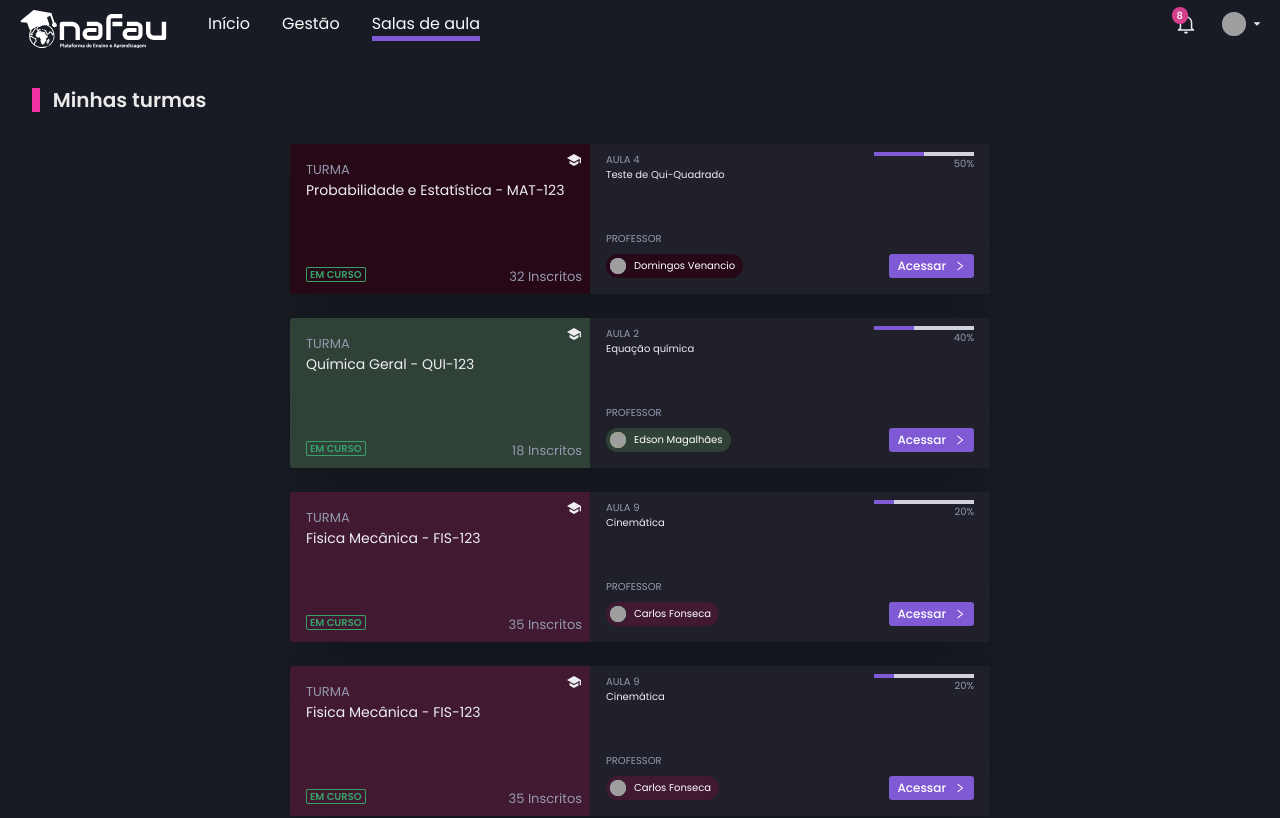
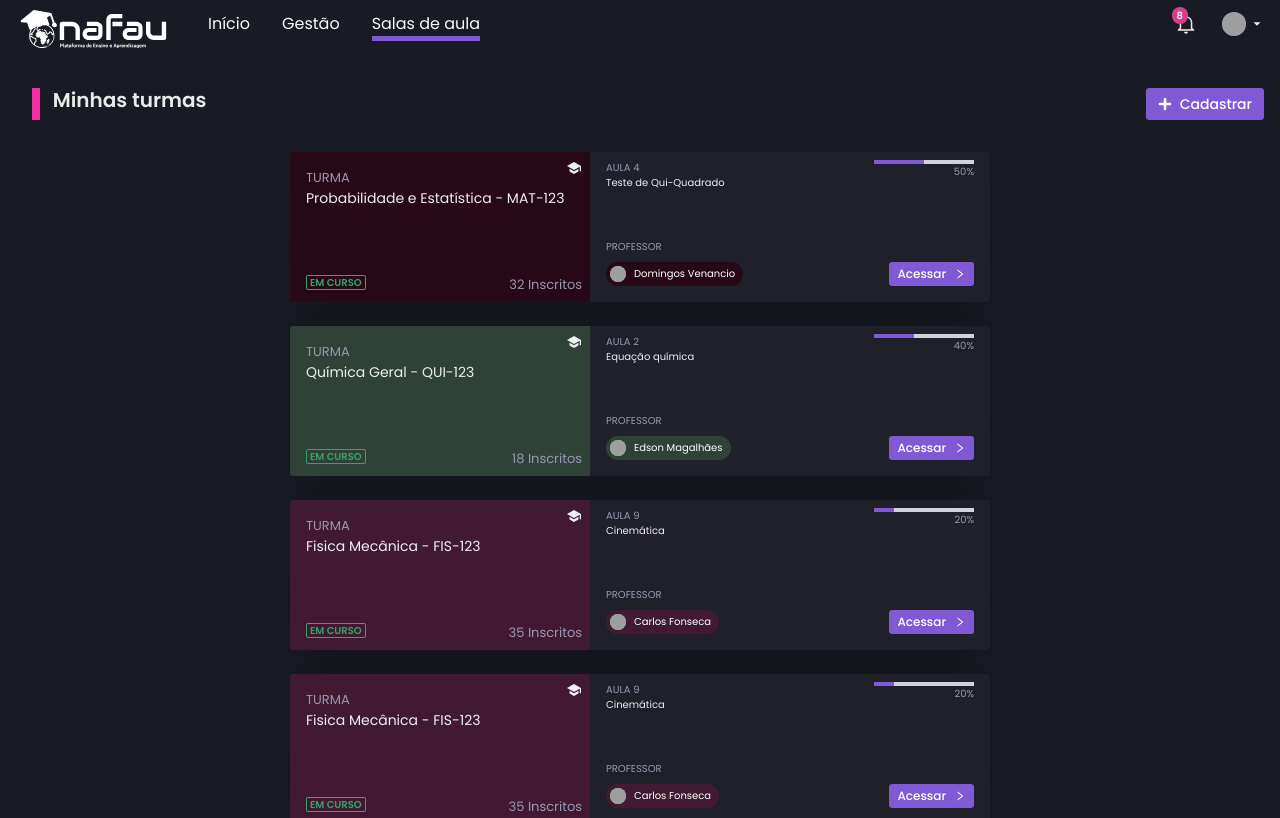
Before and after one commit to HVDgeek/nafau-web, a Next.js app: page /classrooms in a window 1280 px wide. Shown: the top 818 px of the page. Built offline with nearby package versions, Linux system fonts and the light colour scheme; grey boxes are pictures that could not be loaded.

Commit message:
Add button on user template

```diff
--- a/src/templates/Course/index.tsx
+++ b/src/templates/Course/index.tsx
@@ -1,24 +1,30 @@
-import { Box } from '@chakra-ui/react'
+import { Flex, Icon } from '@chakra-ui/react'
 import { Container } from 'components/Container'
 import Heading from 'components/Heading'
+import Button from 'components/Button'
 import Base from 'templates/Base'
 import themes from 'styles/alt-themes'
 import { ClassCardProps } from 'components/ClassCard'
 import CoursesList from 'components/CoursesList'
+import { FaPlus } from 'react-icons/fa'
 
 export type CourseTemplateProps = {
   courses: ClassCardProps[]
+  onSubmit: () => (event: React.MouseEvent<HTMLButtonElement>) => void
 }
 
-const Course = ({ courses = [] }: CourseTemplateProps) => {
+const Course = ({ courses = [], onSubmit }: CourseTemplateProps) => {
   return (
     <Base>
       <Container>
-        <Box ml={4}>
+        <Flex justifyContent="space-between" ml={4}>
           <Heading lineLeft color={themes.colors.lightGray}>
             Minhas turmas
           </Heading>
-        </Box>
+          <Button onClick={onSubmit} size="sm" leftIcon={<Icon as={FaPlus} />}>
+            Cadastrar
+          </Button>
+        </Flex>
         <CoursesList courses={courses} />
       </Container>
     </Base>
```
Also changed, not shown: src/templates/Course/stories.tsx (deleted, +0 -17 lines), src/templates/Users/index.tsx (+16 -4 lines).
